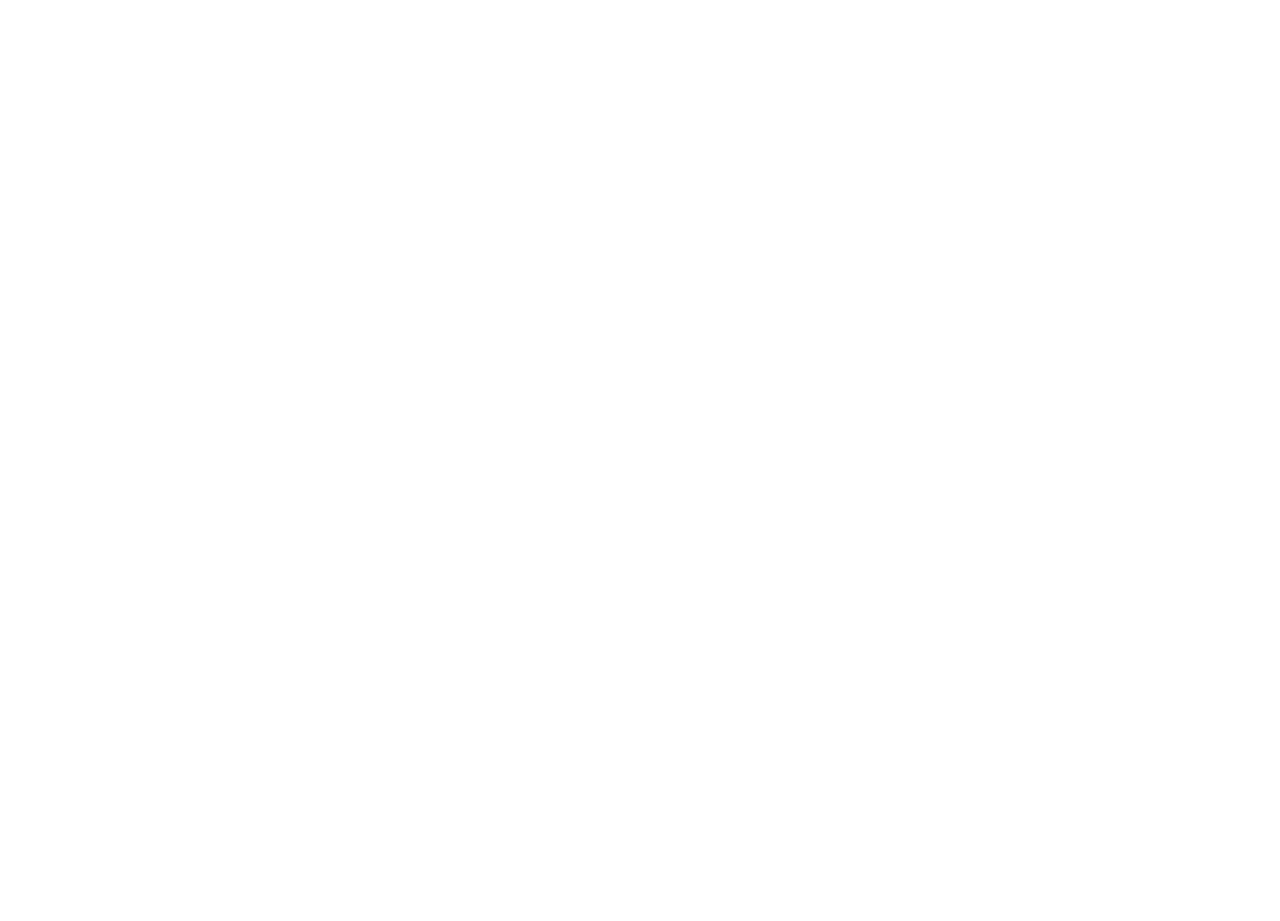
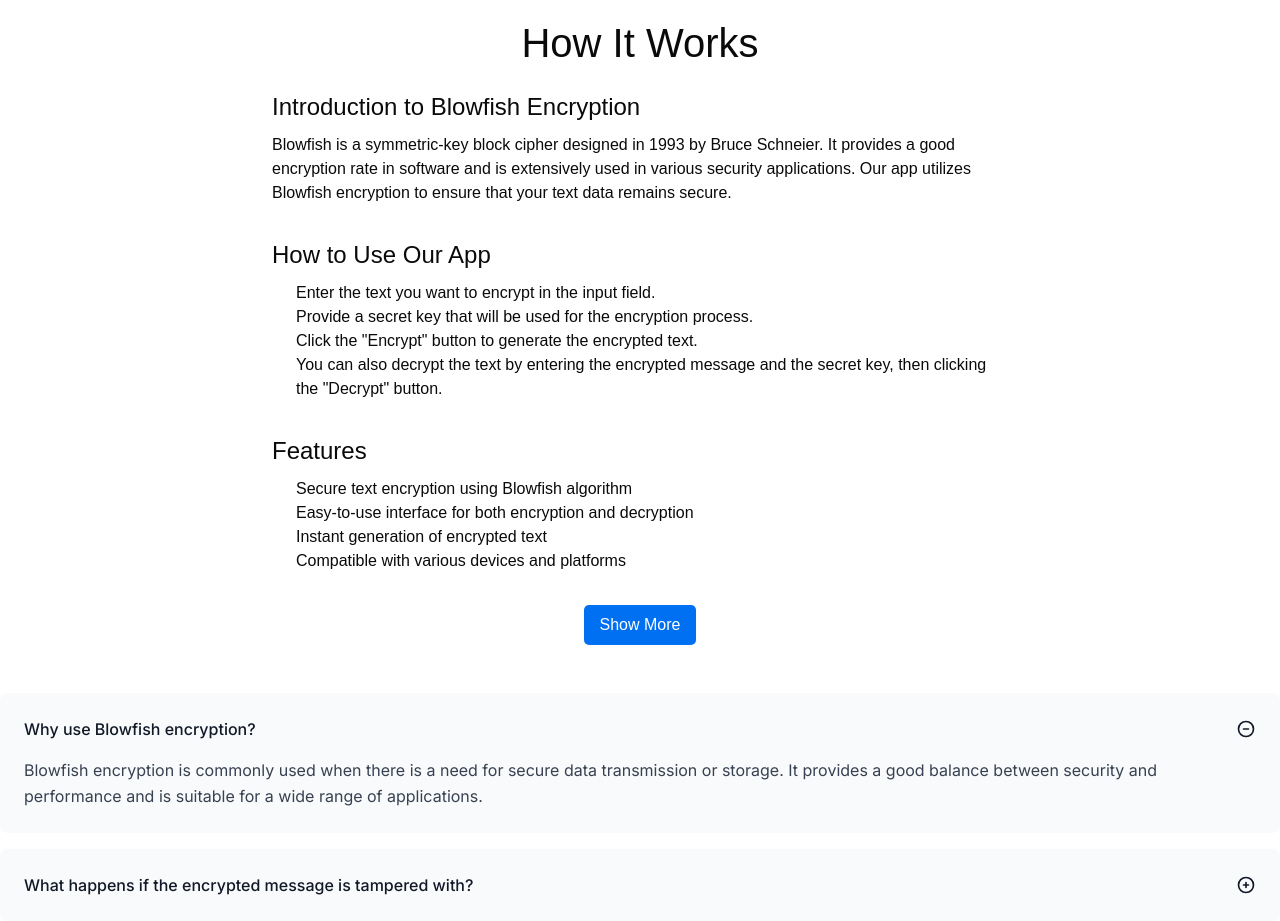
Before and after one commit to nikhilm2/blow-encrypt, a Next.js app: page / in a window 1280 px wide. Shown: the part 900-1821 px from the top of the page. Before the commit the page ends 881 px from the top, so only its background shows below. Built offline with nearby package versions, Linux system fonts and the light colour scheme; no server answers.

Commit message:
UI Changes

```diff
--- a/app/(auth)/sign-in/[[...sign-in]]/page.jsx
+++ b/app/(auth)/sign-in/[[...sign-in]]/page.jsx
@@ -33,8 +33,7 @@
         </h2>
 
         <p className="mt-4 leading-relaxed text-white/90">
-          Lorem, ipsum dolor sit amet consectetur adipisicing elit. Eligendi nam dolorum aliquam,
-          quibusdam aperiam voluptatum.
+        Effortlessly secure access with our streamlined login page.
         </p>
       </div>
     </section>
--- /dev/null
+++ b/app/_components/Extra.jsx
@@ -0,0 +1,93 @@
+import React from 'react'
+
+const Extra = () => {
+  return (
+    <div className="space-y-4">
+  <details className="group rounded-lg bg-gray-50 p-6 [&_summary::-webkit-details-marker]:hidden" open>
+    <summary className="flex cursor-pointer items-center justify-between gap-1.5 text-gray-900">
+      <h2 className="font-medium">Why use Blowfish encryption?</h2>
+
+      <span className="relative size-5 shrink-0">
+        <svg
+          xmlns="http://www.w3.org/2000/svg"
+          className="absolute inset-0 size-5 opacity-100 group-open:opacity-0"
+          fill="none"
+          viewBox="0 0 24 24"
+          stroke="currentColor"
+          strokeWidth="2"
+        >
+          <path
+            strokeLinecap="round"
+            strokeLinejoin="round"
+            d="M12 9v3m0 0v3m0-3h3m-3 0H9m12 0a9 9 0 11-18 0 9 9 0 0118 0z"
+          />
+        </svg>
+
+        <svg
+          xmlns="http://www.w3.org/2000/svg"
+          className="absolute inset-0 size-5 opacity-0 group-open:opacity-100"
+          fill="none"
+          viewBox="0 0 24 24"
+          stroke="currentColor"
+          strokeWidth="2"
+        >
+          <path
+            strokeLinecap="round"
+            strokeLinejoin="round"
+            d="M15 12H9m12 0a9 9 0 11-18 0 9 9 0 0118 0z"
+          />
+        </svg>
+      </span>
+    </summary>
+
+    <p className="mt-4 leading-relaxed text-gray-700">
+    Blowfish encryption is commonly used when there is a need for secure data transmission or storage. It provides a good balance between security and performance and is suitable for a wide range of applications.
+    </p>
+  </details>
+
+  <details className="group rounded-lg bg-gray-50 p-6 [&_summary::-webkit-details-marker]:hidden">
+    <summary className="flex cursor-pointer items-center justify-between gap-1.5 text-gray-900">
+      <h2 className="font-medium">What happens if the encrypted message is tampered with?</h2>
+
+      <span className="relative size-5 shrink-0">
+        <svg
+          xmlns="http://www.w3.org/2000/svg"
+          className="absolute inset-0 opacity-100 group-open:opacity-0"
+          fill="none"
+          viewBox="0 0 24 24"
+          stroke="currentColor"
+          strokeWidth="2"
+        >
+          <path
+            strokeLinecap="round"
+            strokeLinejoin="round"
+            d="M12 9v3m0 0v3m0-3h3m-3 0H9m12 0a9 9 0 11-18 0 9 9 0 0118 0z"
+          />
+        </svg>
+
+        <svg
+          xmlns="http://www.w3.org/2000/svg"
+          className="absolute inset-0 opacity-0 group-open:opacity-100"
+          fill="none"
+          viewBox="0 0 24 24"
+          stroke="currentColor"
+          strokeWidth="2"
+        >
+          <path
+            strokeLinecap="round"
+            strokeLinejoin="round"
+            d="M15 12H9m12 0a9 9 0 11-18 0 9 9 0 0118 0z"
+          />
+        </svg>
+      </span>
+    </summary>
+
+    <p className="mt-4 leading-relaxed text-gray-700">
+    Blowfish encryption includes a message integrity check to detect tampering with encrypted data. If the encrypted message is modified, the decryption process will likely fail, resulting in either an error or a decrypted message that does not match the original plaintext.
+    </p>
+  </details>
+</div>
+  )
+}
+
+export default Extra
--- a/app/_components/Hero.jsx
+++ b/app/_components/Hero.jsx
@@ -2,11 +2,11 @@
 
 const Hero = () => {
   return (
-    <section className="bg-gray-900 text-white">
-  <div className="mx-auto max-w-screen-xl px-4 py-32 lg:flex lg:h-screen ">
-    <div className="mx-auto max-w-3xl text-center">
+    <section className="bg-gray-900 text-white" style={{ backgroundImage: 'url("/hero.png")' ,backgroundSize: 'cover' }}>
+  <div className="mx-auto max-w-screen-xl px-4 py-32 lg:flex lg:h-screen lg:items-center ">
+    <div className="mx-auto max-w-6xl text-center">
       <h1
-        className="bg-gradient-to-r from-green-300 via-blue-500 to-purple-600 bg-clip-text text-3xl font-extrabold text-transparent sm:text-5xl"
+        className="bg-white bg-clip-text text-6xl font-extrabold text-transparent sm:text-6xl"
       >
         Secure Your Password.
 
--- /dev/null
+++ b/app/_components/HowItWorks.jsx
@@ -0,0 +1,108 @@
+"use client"
+import React, { useState } from 'react';
+import Head from 'next/head';
+
+const HowItWorks = () => {
+  const [showMore, setShowMore] = useState(false);
+
+  const toggleShowMore = () => {
+    setShowMore(!showMore);
+  };
+
+  return (
+    <>
+      <Head>
+        <title>How It Works | Blowfish Encryption Generator</title>
+      </Head>
+      <main style={styles.main}>
+        <h1 style={styles.header}>How It Works</h1>
+        <section style={styles.section}>
+          <h2 style={styles.subHeader}>Introduction to Blowfish Encryption</h2>
+          <p style={styles.paragraph}>
+            Blowfish is a symmetric-key block cipher designed in 1993 by Bruce Schneier. It provides a good encryption rate in software and is extensively used in various security applications. Our app utilizes Blowfish encryption to ensure that your text data remains secure.
+          </p>
+        </section>
+        <section style={styles.section}>
+          <h2 style={styles.subHeader}>How to Use Our App</h2>
+          <ol style={styles.list}>
+            <li>Enter the text you want to encrypt in the input field.</li>
+            <li>Provide a secret key that will be used for the encryption process.</li>
+            <li>Click the "Encrypt" button to generate the encrypted text.</li>
+            <li>You can also decrypt the text by entering the encrypted message and the secret key, then clicking the "Decrypt" button.</li>
+          </ol>
+        </section>
+        <section style={styles.section}>
+          <h2 style={styles.subHeader}>Features</h2>
+          <ul style={styles.list}>
+            <li>Secure text encryption using Blowfish algorithm</li>
+            <li>Easy-to-use interface for both encryption and decryption</li>
+            <li>Instant generation of encrypted text</li>
+            <li>Compatible with various devices and platforms</li>
+          </ul>
+        </section>
+        <button onClick={toggleShowMore} style={styles.button}>
+          {showMore ? 'Show Less' : 'Show More'}
+        </button>
+        {showMore && (
+          <section style={styles.section}>
+            <h2 style={styles.subHeader}>Why Choose Blowfish?</h2>
+            <p style={styles.paragraph}>
+              Blowfish encryption is known for its speed and effectiveness. It is not only fast but also secure, making it a preferred choice for many encryption applications. With our app, you can take advantage of these benefits to keep your text data safe.
+            </p>
+            <h2 style={styles.subHeader}>Technical Details</h2>
+            <p style={styles.paragraph}>
+              Blowfish has a 64-bit block size and a variable key length from 32 bits up to 448 bits. It uses a 16-round Feistel cipher and employs large key-dependent S-boxes. Blowfish's design makes it ideal for applications where the key does not change often, but it can be slow for applications that do require frequent key changes.
+            </p>
+            <h2 style={styles.subHeader}>Security Considerations</h2>
+            <p style={styles.paragraph}>
+              While Blowfish is considered secure, it is important to use it correctly. This includes using a strong, random key and ensuring that the encrypted data is handled securely. Additionally, because Blowfish has a block size of 64 bits, it is susceptible to birthday attacks in contexts where large amounts of data are encrypted with the same key.
+            </p>
+          </section>
+        )}
+      </main>
+    </>
+  );
+};
+
+export default HowItWorks
+
+const styles = {
+  main: {
+    padding: '2rem',
+    maxWidth: '800px',
+    margin: '0 auto',
+    fontFamily: 'Arial, sans-serif',
+  },
+  header: {
+    fontSize: '2.5rem',
+    textAlign: 'center',
+    marginBottom: '1rem',
+  },
+  section: {
+    marginBottom: '2rem',
+  },
+  subHeader: {
+    fontSize: '1.5rem',
+    marginBottom: '0.5rem',
+  },
+  paragraph: {
+    fontSize: '1rem',
+    lineHeight: '1.5',
+  },
+  list: {
+    paddingLeft: '1.5rem',
+    fontSize: '1rem',
+    lineHeight: '1.5',
+  },
+  button: {
+    display: 'block',
+    margin: '1rem auto',
+    padding: '0.5rem 1rem',
+    fontSize: '1rem',
+    backgroundColor: '#0070f3',
+    color: 'white',
+    border: 'none',
+    borderRadius: '5px',
+    cursor: 'pointer',
+  }
+}
--- a/app/dashboard/layout.jsx
+++ b/app/dashboard/layout.jsx
@@ -6,8 +6,8 @@
   return (
     <SignedIn>
     <div>
-      <div className='md:w-64 fixed'><SideNav/></div>
-      <div className='md:ml-64'>
+
+      <div className='md:ml-30'>
       {children}
       </div>
 
--- a/app/dashboard/page.jsx
+++ b/app/dashboard/page.jsx
@@ -36,7 +36,7 @@
     <>
       <div className='flex gap-2 items-center justify-center'>
       <div className='flex flex-col items-center justify-center'>
-      <h1 className='mt-20 bg-gradient-to-r from-green-300 via-blue-500 to-purple-600 bg-clip-text text-3xl font-extrabold text-transparent sm:text-5xl hover:bg-primary hover:opacity-90 transition-opacity'>Blowfish Encryption/Decryption</h1>
+      <h1 className='mt-20 text-purple-400 bg-clip-text text-3xl font-extrabold text-transparent sm:text-5xl hover:bg-primary hover:opacity-90 transition-opacity'>Blowfish Encryption/Decryption</h1>
       {error && <p style={{ color: 'red' }}>{error}</p>}
       <div className='mt-4'>
         <Input
--- a/app/page.js
+++ b/app/page.js
@@ -1,11 +1,15 @@
 
+import Extra from "./_components/Extra";
 import Hero from "./_components/Hero";
+import HowItWorks from "./_components/HowItWorks";
 
 export default function Home() {
   return (
     <>
       <div>
         <Hero/>
+        <HowItWorks/>
+        <Extra/>
       </div>
     </>
   );
```
Also changed, not shown: app/styles.css (added), 2 other files (tests, documents, lock files or other folders).
